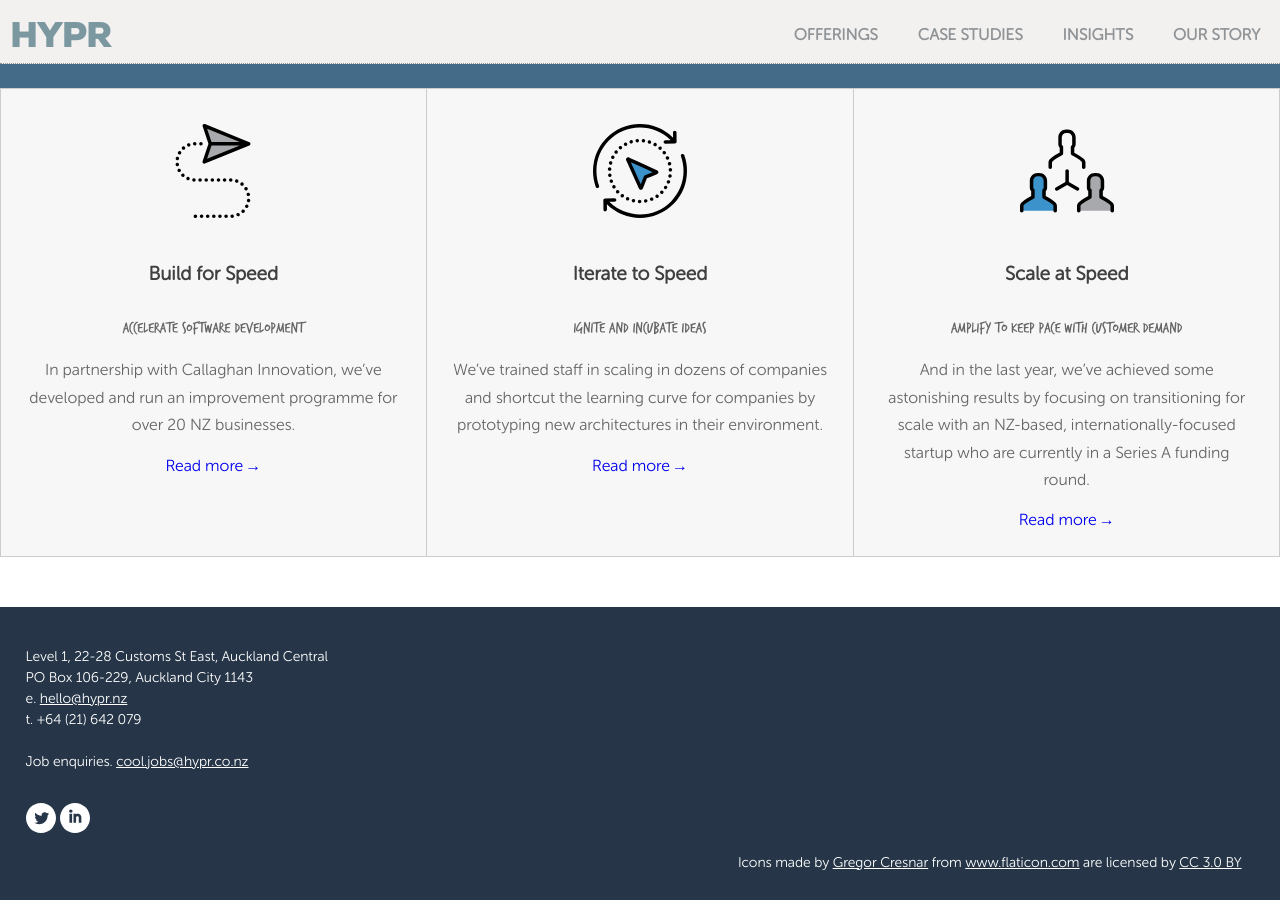
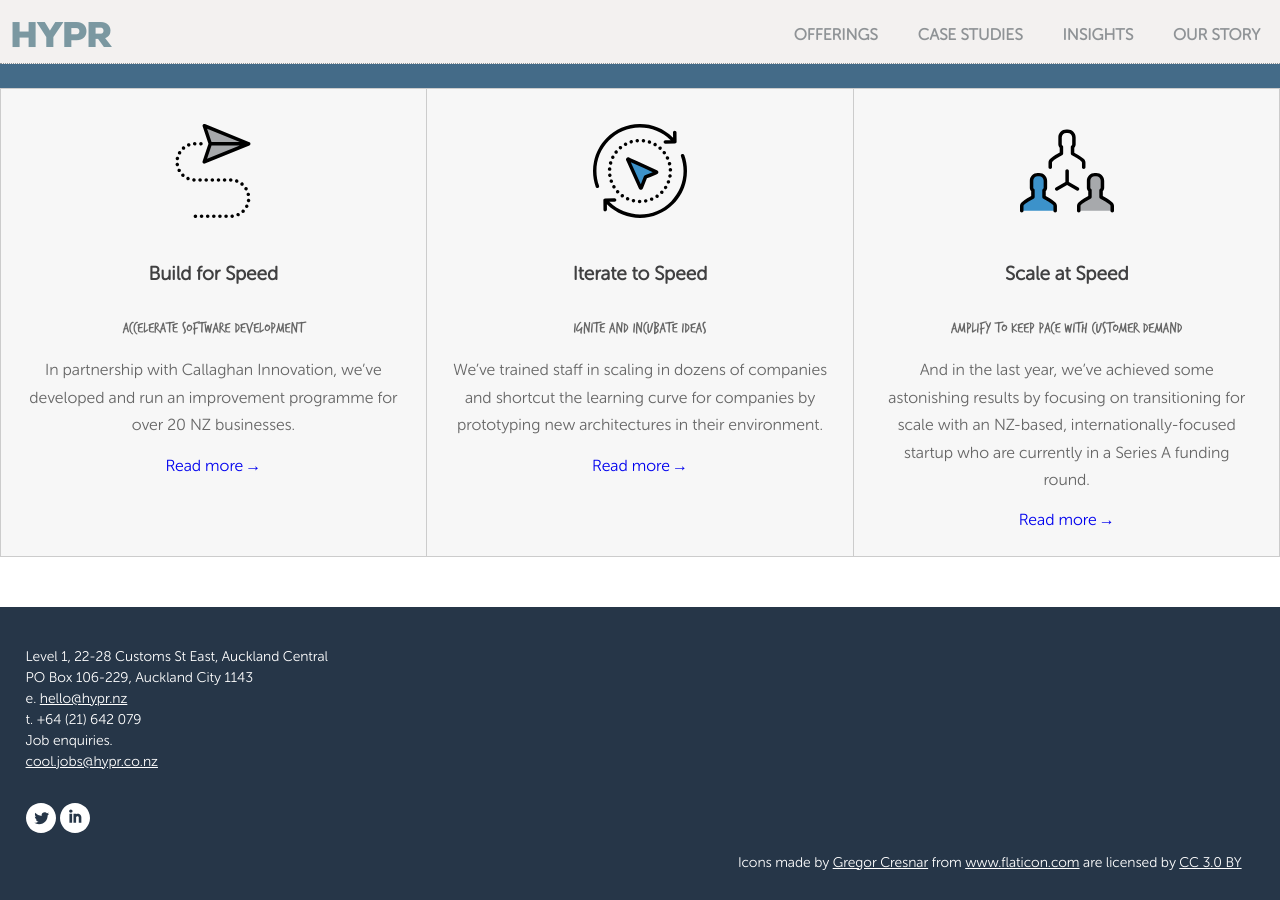
Before and after one commit to hyprnz/hyprnz.github.io, a Jekyll site: the page built from index.md, in a window 1280 px wide and 900 px high, scrolled down 1204 px. Built offline with Jekyll 4.4.1, drawn with Linux system fonts in a browser that asks for light colours.

Commit message:
Update footer.html

```diff
--- a/_includes/footer.html
+++ b/_includes/footer.html
@@ -12,7 +12,7 @@
                     <br/>e. <a href="mailto:hello@hypr.nz?Subject=Hello%20Hypr" class="link-blue" title="hello@hypr.nz"
                                itemprop="email">hello@hypr.nz</a>
                     <br/>t. <span itemprop="telephone">+64 (21) 642 079</span><br/>
-                <br/> Job enquiries. <a href="mailto:cool.jobs@hypr.co.nz?Subject=Hello%20Hypr" class="link-blue" title="cool.jobs@hypr.co.nz"
+                Job enquiries. <br/> <a href="mailto:cool.jobs@hypr.co.nz?Subject=Hello%20Hypr" class="link-blue" title="cool.jobs@hypr.co.nz"
                                itemprop="email">cool.jobs@hypr.co.nz</a><br/>
                 </p>
             </div>
```
